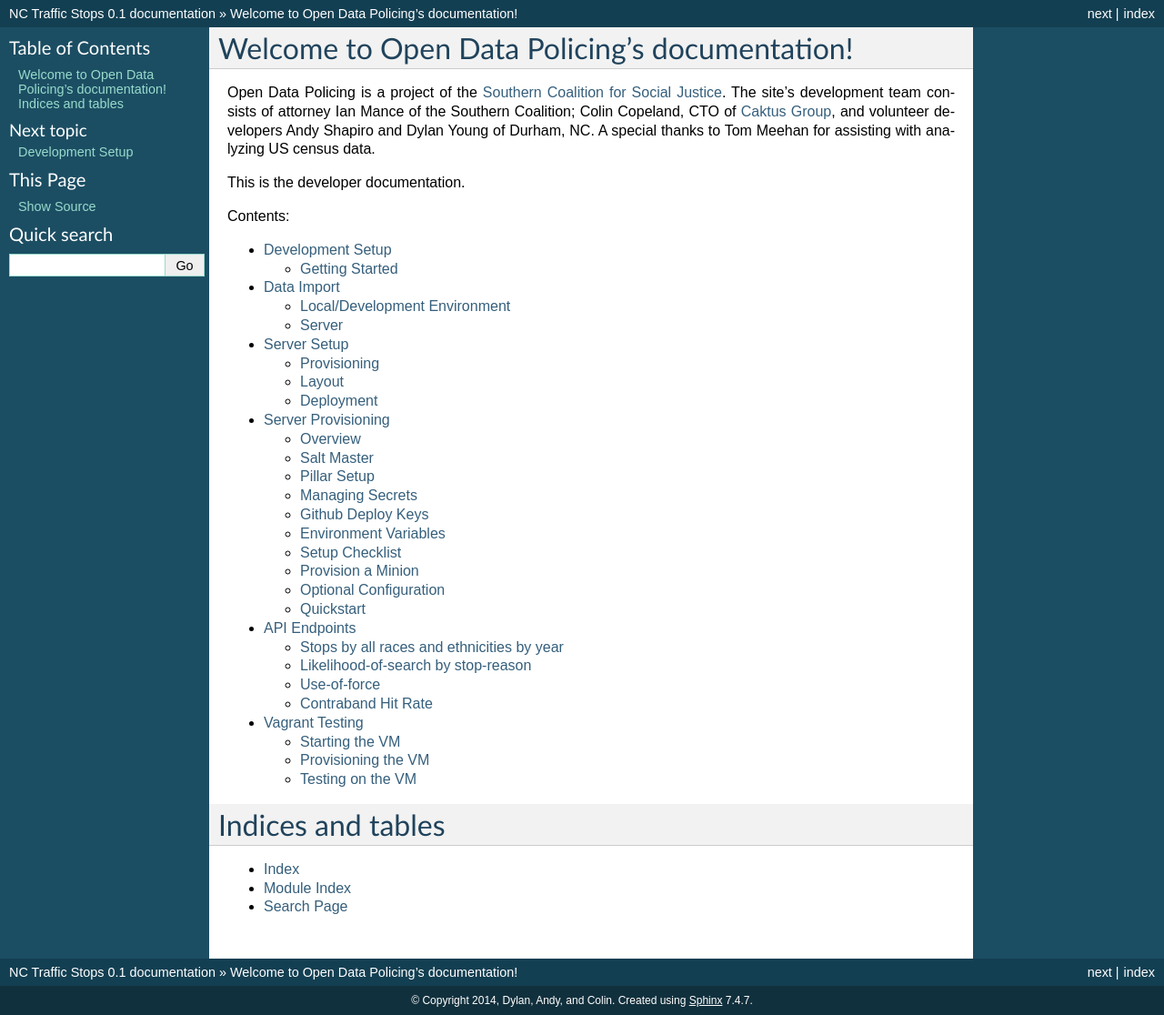
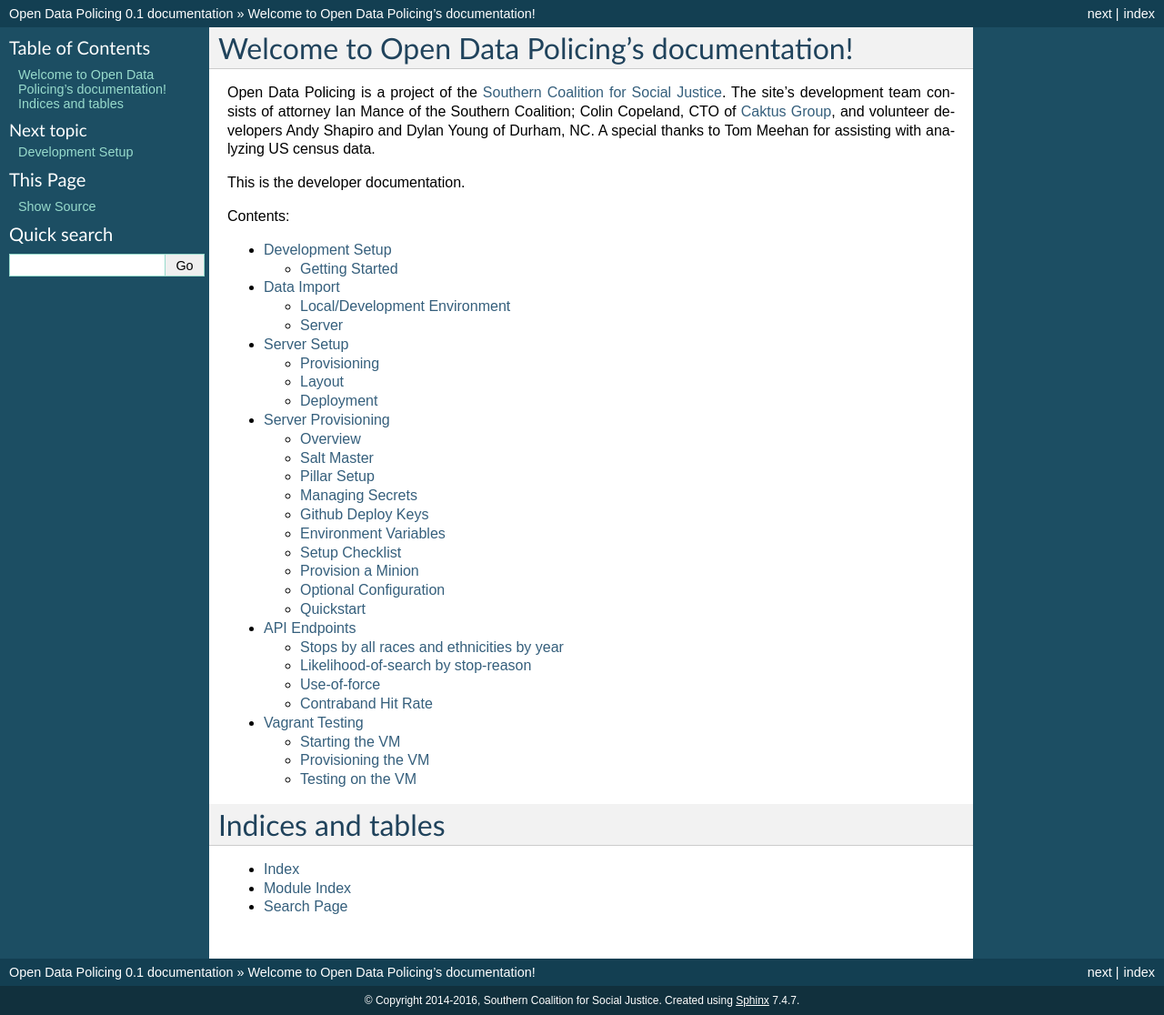
Before and after one commit to OpenDataPolicingNC/Traffic-Stops, a Sphinx documentation site: the page built from docs/index.rst, in a window 1280 px wide. Shown: the whole page at 91% size. Built offline with Sphinx 7.4.7, drawn with Linux system fonts in a browser that asks for light colours.

Commit message:
update name in docs

```diff
--- a/docs/conf.py
+++ b/docs/conf.py
@@ -44,8 +44,8 @@
 master_doc = 'index'
 
 # General information about the project.
-project = 'NC Traffic Stops'
-copyright = '2014, Dylan, Andy, and Colin'
+project = 'Open Data Policing'
+copyright = '2014-2016, Southern Coalition for Social Justice'
 
 # The version info for the project you're documenting, acts as replacement for
 # |version| and |release|, also used in various other places throughout the
```
